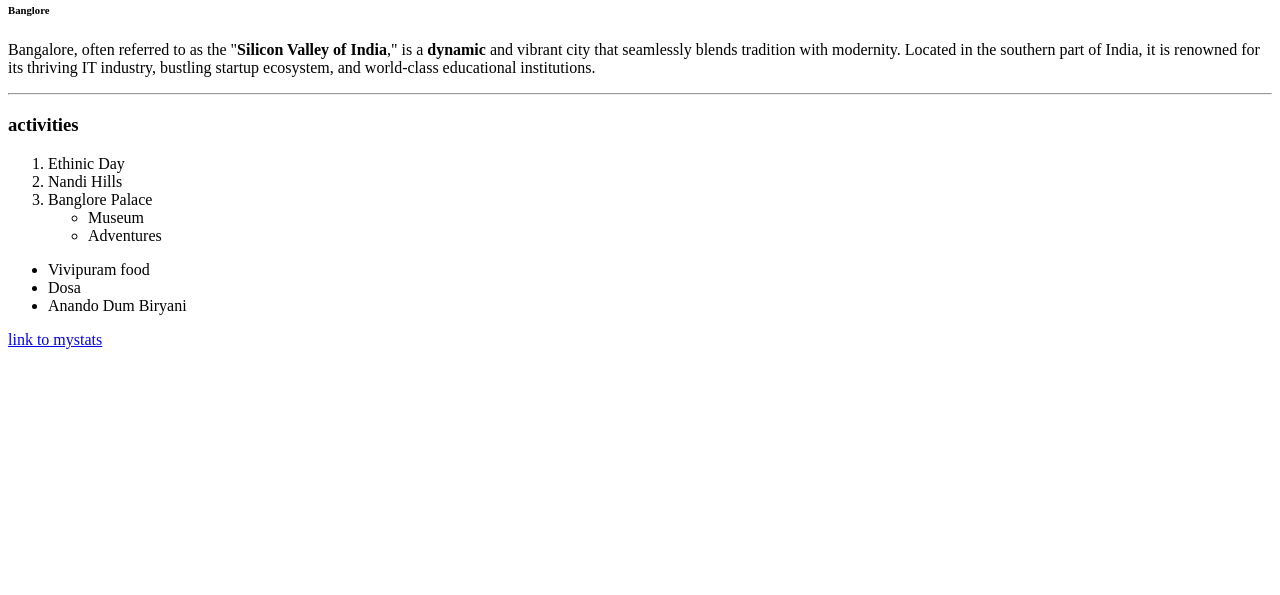
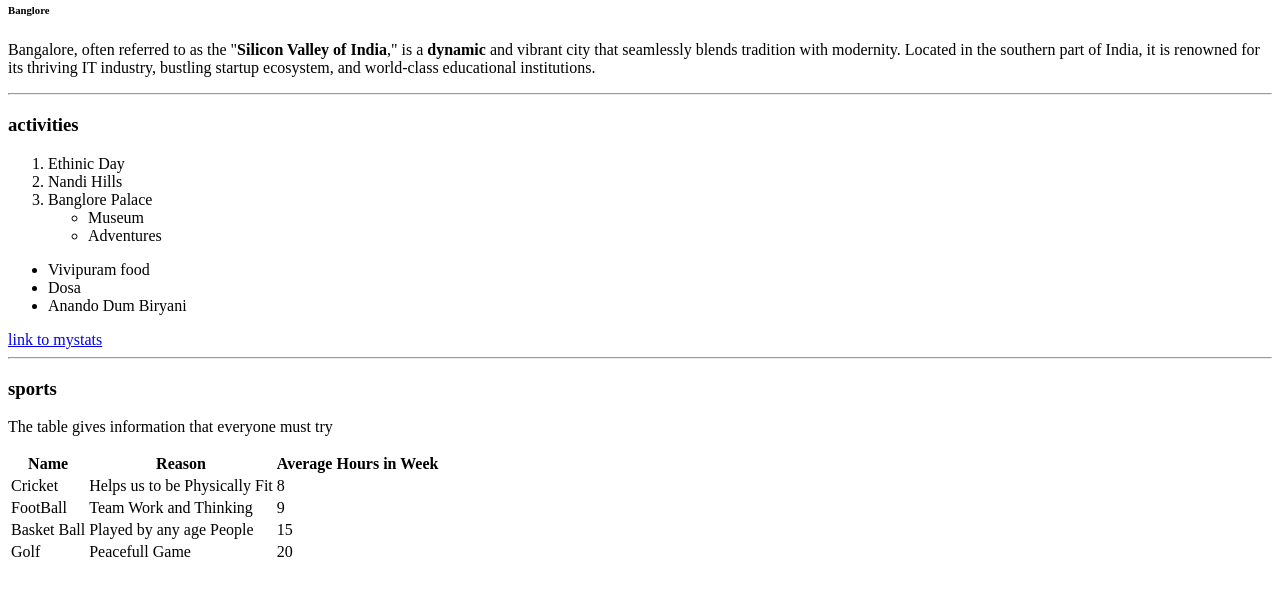
Before and after one commit to 44-563-WebApps-F23/44563-webapps-f23-assignment3-allam-vikas, a plain HTML site: page index.html in a window 1280 px wide. Shown: the part 79-674 px from the top of the page. Drawn offline with Linux system fonts and the light colour scheme.

Commit message:
added table

```diff
--- a/index.html
+++ b/index.html
@@ -35,5 +35,35 @@ vaction spots
     <li>Anando Dum Biryani</li>
     </ul>
     <a href="mystats.html">link to mystats</a>
+    <hr>
+    <h3>sports</h3>
+    <p>The table gives information that everyone must try</p>
+    <table>
+        <tr>
+            <th>Name</th>
+            <th>Reason</th>
+            <th>Average Hours in Week</th>
+        </tr>
+        <tr>
+            <td>Cricket</td>
+            <td>Helps us to be Physically Fit</td>
+            <td>8</td>
+        </tr>
+        <tr>
+            <td>FootBall</td>
+            <td>Team Work and Thinking</td>
+            <td>9</td>
+        </tr>
+        <tr>
+            <td>Basket Ball</td>
+            <td>Played by any age People</td>
+            <td>15</td>
+        </tr>
+        <tr>
+            <td>Golf</td>
+            <td>Peacefull Game</td>
+            <td>20</td>
+        </tr>
+    </table>
     </body>
 </html>
```
Also changed, not shown: mystats.html (+1 -1 lines).
